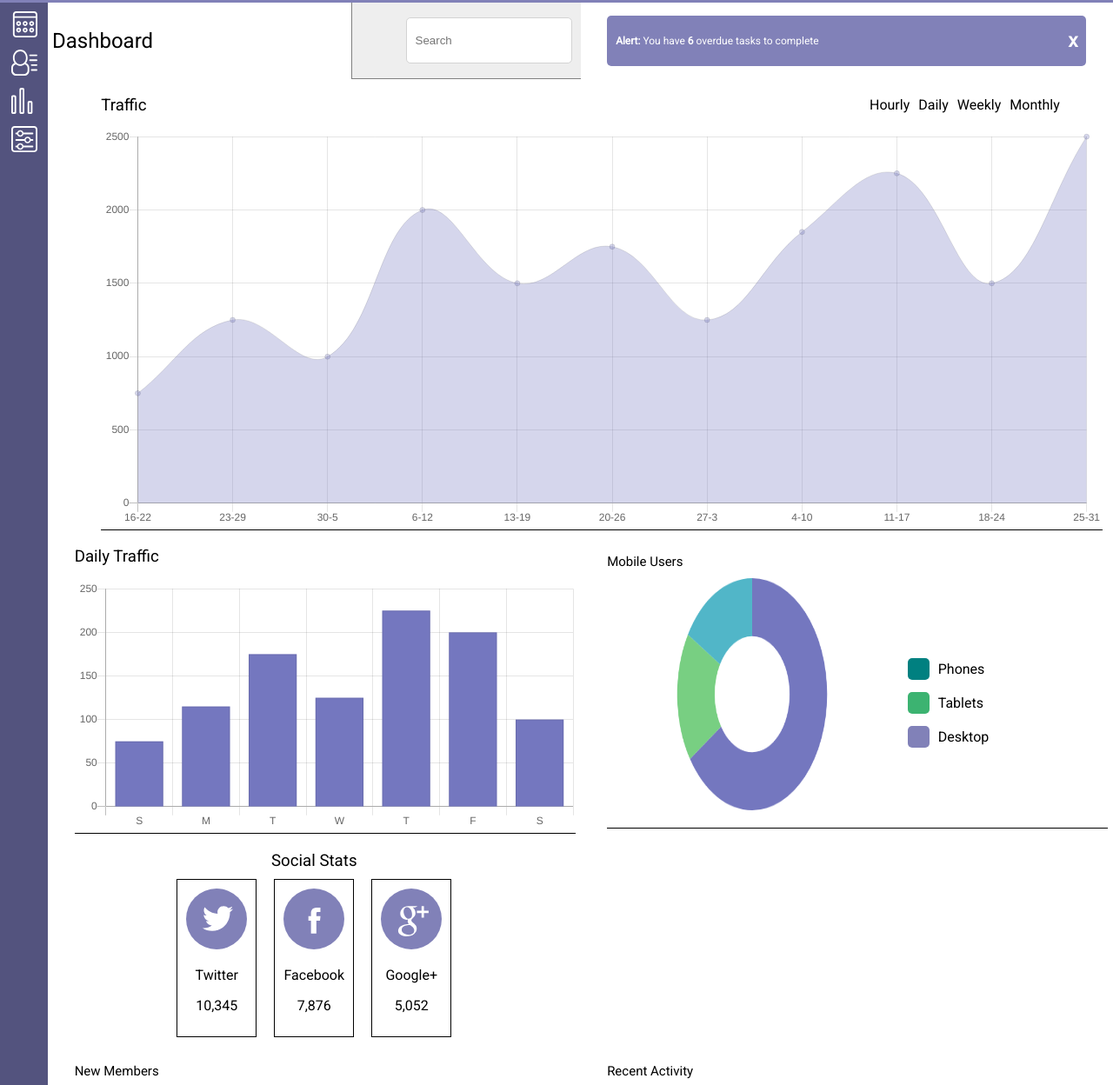
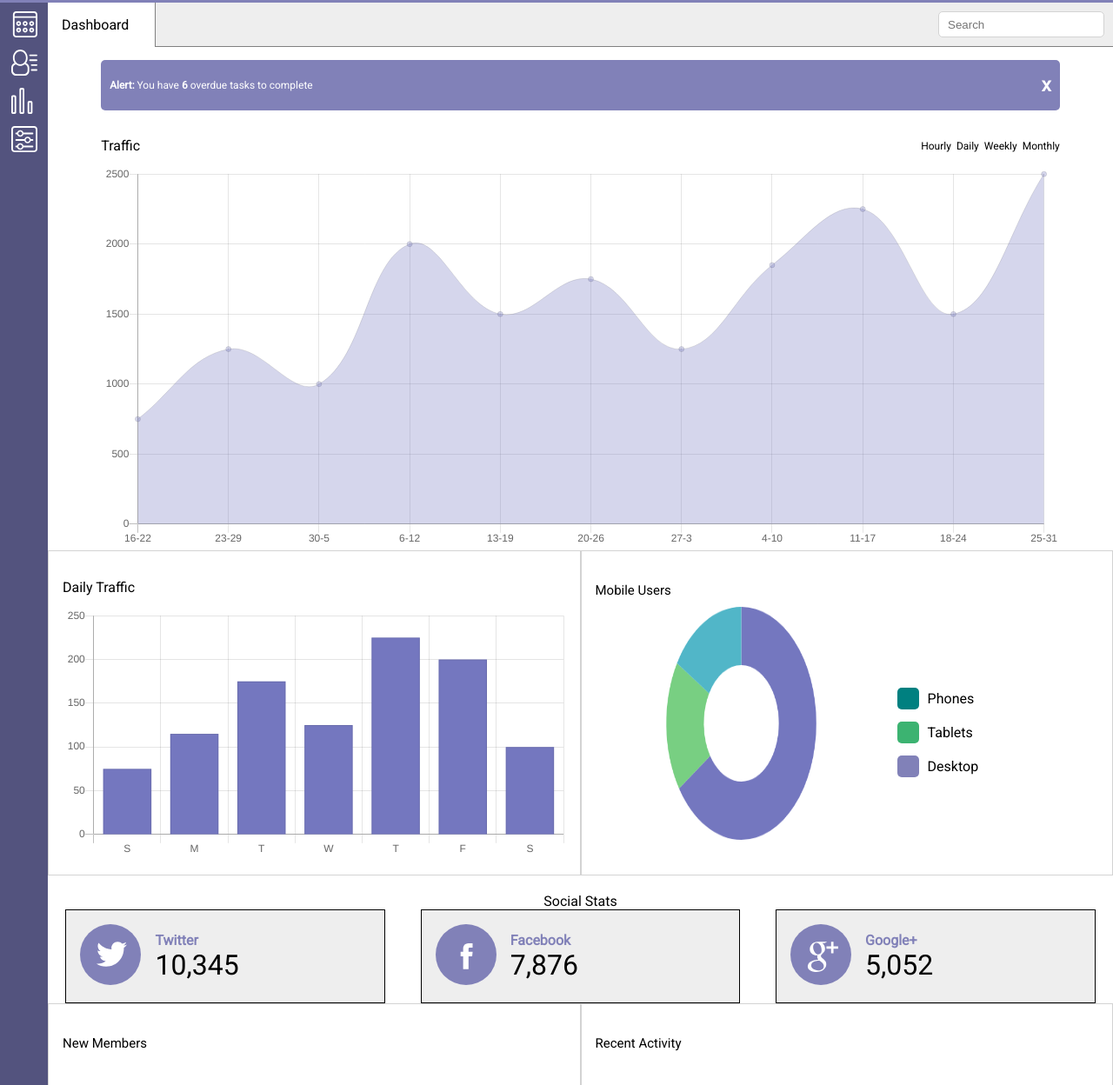
Before and after one commit to m-g-rosin/TechDegree-Project-7, a plain HTML site: page index.html in a window 1280 px wide. Shown: the part 81-1329 px from the top of the page at 87% size. Drawn offline with nearby package versions, Linux system fonts and the light colour scheme.

Commit message:
Update styles.css

```diff
--- a/css/styles.css
+++ b/css/styles.css
@@ -1,3 +1,6 @@
+/* Base styles */
+
+
 * {
     box-sizing: border-box;
 
@@ -12,6 +15,17 @@ body{
 
 }
 
+header {
+    background-color:rgb(129, 129, 184);
+    display: flex;
+    flex-direction: row;
+    align-items: center;
+}
+
+main {
+    padding-bottom: 10%;
+}
+
 .grid-container {
     display: grid;
     grid-template-columns: 100%;
@@ -23,13 +37,6 @@ body{
 }
 
 
-header {
-    background-color:rgb(129, 129, 184);
-
-    display: flex;
-    flex-direction: row;
-    align-items: center;
-}
 
 header {
     grid-area: header;
@@ -40,16 +47,12 @@ header {
     grid-area: navigation;
 }
 
-main {
-    grid-area: main;
-    padding-bottom: 10%;
-    display: grid;
-}
+
 .widget-container-full,
 .widget-container-half {
-    width: 95vw;
-    width: 337.5px;
-    border-bottom: thin black solid;
+    width: 100% !important;
+
+
 }
 
 .widget-container-half {
@@ -67,14 +70,44 @@ main {
     body .main-nav {
         flex-direction: column;
         justify-content: flex-start;
+    }
+    body .social-section {
+        width: 30%;
+        margin: auto;
+    }
+
+    main {
+    grid-area: main;
+    display: grid;
+    grid-template-columns: 1fr 1fr;
+    }
+
+    .mobile,
+    .daily,
+    .members,
+    .activity,
+    .message,
+    .settings {
+        width: 100% !important;
+        border: lightgrey .1px solid;
+        margin: 0 !important;
+        padding: 1em;
+    }
+
+    .members-container:last-of-type, .activity-container:last-of-type {
+        border: none;
+    }
+
+    body .switch-ios {
+        width:  60%;
+    }
+
 }
-}
-
 @media (min-width: 768px) {
     .main {
         grid-template-columns: 50%;
     }
-    .traffic, .social {
+    .traffic, .social-container {
         grid-column:1 / span 2;
     }
     .daily, .members, .message {
@@ -88,6 +121,13 @@ main {
     }
     .widget-container-half {
         width: 45vw;
+    }
+
+    .main-header {
+        grid-column:1 / span 2;
+    }
+    .alert {
+        grid-column:1 / span 2;
     }
 }
 
@@ -103,6 +143,7 @@ h1,
 h2,
 h3 {
     font-weight: 200;
+    font-size: 1em;
 }
 
 .bell {
@@ -152,7 +193,7 @@ h3 {
 
 }
 .headline {
-    margin-left: 5px;
+    margin: 1em;
     display: flex;
     justify-content: center;
     align-items: center;
@@ -167,11 +208,12 @@ h3 {
     border-left: solid gray .2px;
     padding-left: 10%;
     background-color: rgb(238, 238, 238);
-
+    width: 90%;
 
 }
 
 .main-header-search input {
+    margin-left: auto;
     margin-right: 10px;
     border-radius: 5px;
     border: lightgray .2px solid;
@@ -184,6 +226,7 @@ h3 {
 .mobile {
     width: 90%;
     margin: auto;
+
 }
 
 .mobile {
@@ -195,6 +238,7 @@ h3 {
 #traffic-chart {
     width: 100% !important;
     margin: auto;
+
 }
 
 #mobile-chart {
@@ -231,17 +275,14 @@ h3 {
 
 }
 
-.widget-container-full,
-.widget-container-half {
 
-
-}
 
 
 
 .traffic-nav-link {
-    margin-left: 10px;
+    margin-left: .5em;
     list-style-type: none;
+    font-size: .75em;
 }
 
 .icon-container {
@@ -277,15 +318,31 @@ h3 {
 
 .social-section {
     display: flex;
-    flex-direction: column;
+    flex-direction: row;
     margin: 10px;
-    padding: 10px;
-
+    padding: 1em;
+    width: 60%;
     border: thin black solid;
+    background-color: rgb(238, 238, 238);
 }
 
 .social-text {
     text-align: center;
+    margin: auto auto auto 1em;
+
+}
+
+.social-text p:first-of-type {
+    color: rgb(129, 129, 184);
+    margin: auto;
+    font-weight: bold;
+    font-size: 1em;
+    text-align: start;
+}
+
+.social-text p:last-of-type {
+    font-size: 2em;
+    margin: auto;
 }
 
 .activity-container {
@@ -311,11 +368,14 @@ h3 {
   margin: auto 0 auto auto;
 }
 
+
 .members-text,
 .activity-text {
 
     margin: auto auto auto 5px;
 }
+
+
 
 .mobile h3,
 .members h3,
@@ -364,6 +424,8 @@ h3 {
     width:  80%;
     display: flex;
     flex-direction: row;
+    padding: 1em 0;
+    align-items: center;
 }
 
 .switch-ios span {
@@ -439,7 +501,7 @@ a {
 
 .activity-container a {
       font-size: 40px;
-      margin: auto auto auto 5px;
+      margin: auto 5px auto auto;
       font-family: 'Courier New', Courier, monospace;
   }
 
@@ -488,3 +550,8 @@ a {
   .color-key p {
       margin: 10px;
   }
+
+  .settings,
+  .message {
+      border-bottom: none;
+  }
```
